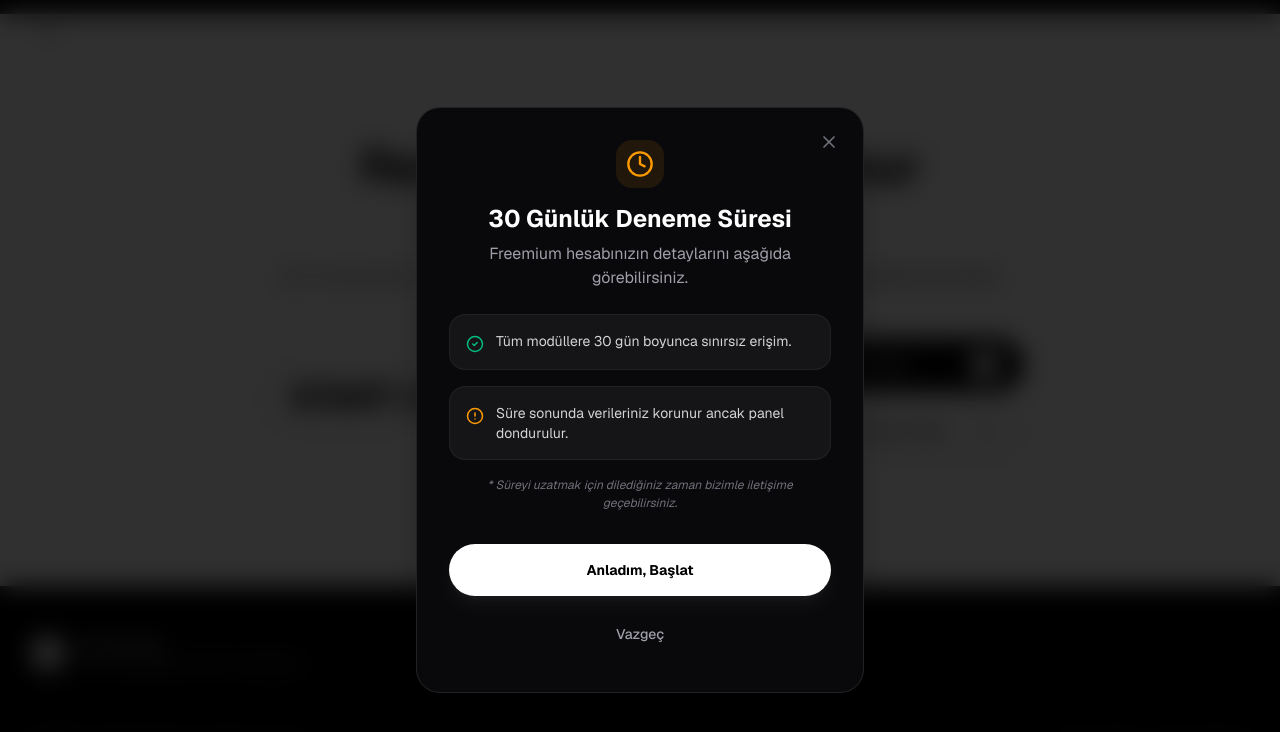
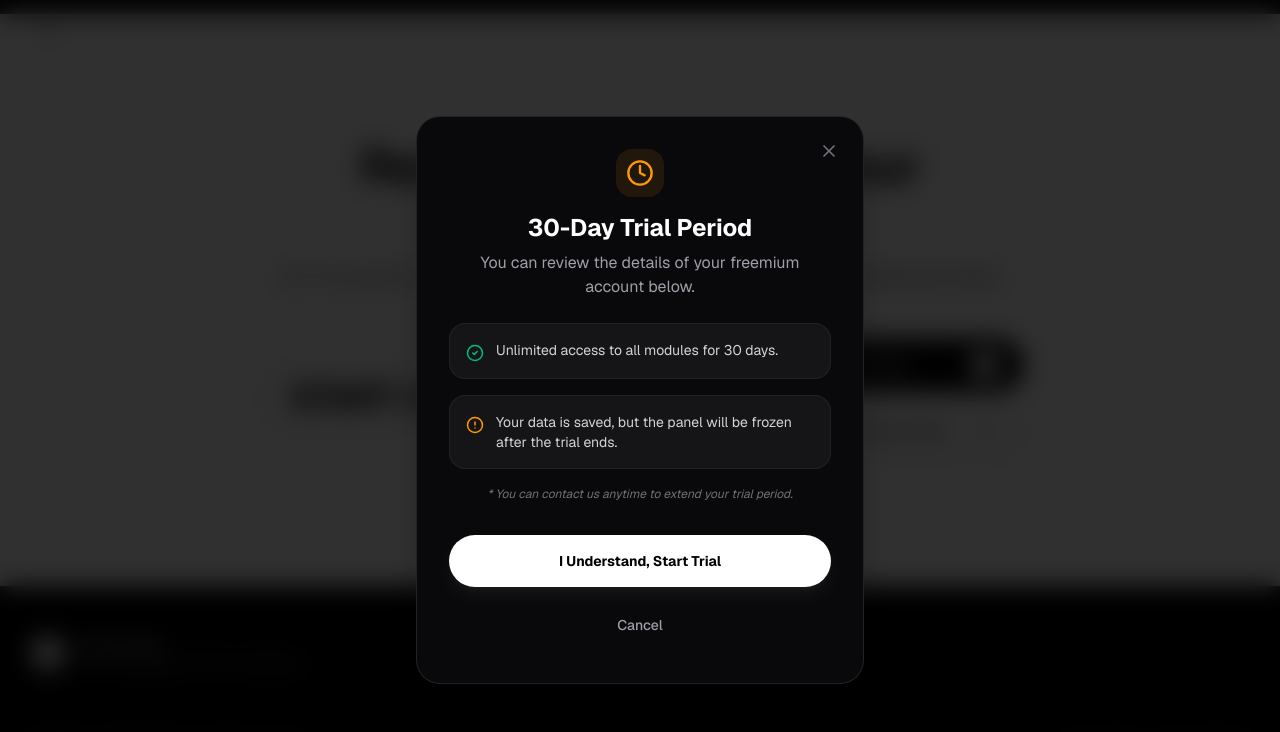
Before and after one commit to sertacguler/webPage, a Next.js app in the folder modules-hover-effect/: page / in a window 1280 px wide. Both pictures are taken after a click on the button "Try Freemium Now". Shown: the part 4772-5504 px from the top of the page. Built offline with nearby package versions, Linux system fonts and the light colour scheme.

Commit message:
tr to ingilizce

```diff
--- a/modules-hover-effect/components/freemium-modal.tsx
+++ b/modules-hover-effect/components/freemium-modal.tsx
@@ -14,7 +14,7 @@ const FreemiumModal: React.FC<FreemiumModalProps> = ({ isOpen, onClose, onConfir
     <div className="fixed inset-0 z-[100] flex items-center justify-center p-4 bg-black/80 backdrop-blur-md">
       <div className="relative w-full max-w-md rounded-3xl border border-white/10 bg-zinc-950 p-8 shadow-2xl transition-all animate-in fade-in zoom-in duration-300">
 
-        {/* Kapatma Butonu */}
+        {/* Close Button */}
         <button
           onClick={onClose}
           className="absolute right-6 top-6 text-zinc-500 hover:text-white transition-colors"
@@ -22,47 +22,47 @@ const FreemiumModal: React.FC<FreemiumModalProps> = ({ isOpen, onClose, onConfir
           <X size={20} />
         </button>
 
-        {/* Başlık ve İkon */}
+        {/* Title and Icon */}
         <div className="flex flex-col items-center text-center mb-6">
           <div className="mb-4 flex h-12 w-12 items-center justify-center rounded-2xl bg-amber-500/10 text-amber-500">
             <Clock size={28} />
           </div>
           <h3 className="text-2xl font-bold text-white leading-tight">
-            30 Günlük Deneme Süresi
+            30-Day Trial Period
           </h3>
           <p className="mt-2 text-zinc-400">
-            Freemium hesabınızın detaylarını aşağıda görebilirsiniz.
+            You can review the details of your freemium account below.
           </p>
         </div>
 
-        {/* Bilgilendirme Listesi */}
+        {/* Info List */}
         <div className="space-y-4 mb-8">
           <div className="flex items-start gap-3 rounded-xl bg-white/5 p-4 border border-white/5">
             <CheckCircle2 size={18} className="mt-1 text-emerald-500 shrink-0" />
-            <span className="text-sm text-zinc-300">Tüm modüllere 30 gün boyunca sınırsız erişim.</span>
+            <span className="text-sm text-zinc-300">Unlimited access to all modules for 30 days.</span>
           </div>
           <div className="flex items-start gap-3 rounded-xl bg-white/5 p-4 border border-white/5">
             <AlertCircle size={18} className="mt-1 text-amber-500 shrink-0" />
-            <span className="text-sm text-zinc-300">Süre sonunda verileriniz korunur ancak panel dondurulur.</span>
+            <span className="text-sm text-zinc-300">Your data is saved, but the panel will be frozen after the trial ends.</span>
           </div>
           <p className="text-[12px] text-zinc-500 text-center italic">
-            * Süreyi uzatmak için dilediğiniz zaman bizimle iletişime geçebilirsiniz.
+            * You can contact us anytime to extend your trial period.
           </p>
         </div>
 
-        {/* Aksiyon Butonları */}
+        {/* Action Buttons */}
         <div className="space-y-3">
           <button
             onClick={onConfirm}
             className="w-full py-4 rounded-full bg-white text-black font-bold text-sm hover:bg-zinc-200 transition-all active:scale-95 shadow-lg shadow-white/5"
           >
-            Anladım, Başlat
+            I Understand, Start Trial
           </button>
           <button
             onClick={onClose}
             className="w-full py-4 rounded-full bg-transparent text-zinc-400 font-medium text-sm hover:text-white transition-colors"
           >
-            Vazgeç
+            Cancel
           </button>
         </div>
       </div>
--- a/modules-hover-effect/components/hero-section.tsx
+++ b/modules-hover-effect/components/hero-section.tsx
@@ -11,7 +11,7 @@ export function HeroSection() {
   const [showPopover, setShowPopover] = useState(false)
   const [copied, setCopied] = useState(false)
 
-  // Demo Bilgileri
+  // Demo Credentials
   const demoEmail = "test@test.com"
   const demoPass = "test1234"
 
@@ -23,8 +23,8 @@ export function HeroSection() {
 
   const handleScroll = () => {
     window.scrollTo({
-      top: document.documentElement.scrollHeight, // Sayfanın tam boyu kadar aşağı in
-      behavior: "smooth" // Kayma efekti ver
+      top: document.documentElement.scrollHeight,
+      behavior: "smooth"
     });
   };
 
@@ -37,13 +37,6 @@ export function HeroSection() {
 
       <div className="relative mx-auto max-w-7xl px-4 sm:px-6 lg:px-8">
         <div className="text-center">
-          {/* Badge
-          <div className="mb-6 inline-flex items-center rounded-full border border-border bg-secondary/50 px-4 py-1.5">
-            <span className="text-xs font-medium text-muted-foreground">
-              Open Source Project
-            </span>
-          </div>*/}
-
           {/* Headline */}
           <h1 className="mx-auto max-w-4xl text-balance text-4xl font-bold tracking-tight text-foreground sm:text-5xl lg:text-6xl">
             {t("hero.title")}
@@ -57,8 +50,8 @@ export function HeroSection() {
           {/* CTAs */}
           <div className="mt-10 flex flex-col items-center justify-center gap-3 sm:flex-row">
             <div className="grid grid-cols-2 gap-4 items-start relative">
-              {/* 1x1: İlk Buton (Get Started) */}
-{/* --- TRY LIVE DEMO BUTONU VE POPOVER --- */}
+
+              {/* --- TRY LIVE DEMO BUTTON & POPOVER --- */}
               <div className="relative">
                 <button
                   onClick={() => setShowPopover(!showPopover)}
@@ -72,7 +65,7 @@ export function HeroSection() {
                   </div>
                 </button>
 
-                {/* Popover Kutusu */}
+                {/* Popover Box */}
                 {showPopover && (
                   <div className="absolute top-full mt-4 left-0 w-72 rounded-2xl border border-white/10 bg-zinc-950 p-5 shadow-2xl animate-in fade-in slide-in-from-top-2 z-[60] text-left">
                     <div className="flex items-center justify-between mb-3 text-zinc-400">
@@ -108,7 +101,7 @@ export function HeroSection() {
                     </div>
 
                     <p className="mt-4 text-[10px] leading-relaxed text-zinc-500 italic border-t border-white/5 pt-3">
-                      * Bu hesapla yapılan değişiklikler her saat başı sıfırlanır.
+                      * Changes made with this account are reset every hour.
                     </p>
 
                     <a
@@ -122,16 +115,13 @@ export function HeroSection() {
                 )}
               </div>
 
-              {/* 1x2 (Veya senin deyiminle 2x1): İkinci Buton (View Demo) */}
-              {/*<VideoModal videoId="f0Oppnxrb-Y"/>*/}
+              {/* View Demo Button with Spin Effect */}
               <div className="flex flex-col items-center">
-                {/* Dış Taşıyıcı: Overflow hidden ile dışarı taşan renkleri kesiyoruz */}
                 <div
                   className="relative flex h-12 items-center justify-center overflow-hidden rounded-full p-[2px]"
                   style={{ width: 'fit-content' }}
-                  onClick={handleScroll} // Butona tıklandığında sayfanın en altına kaydır
+                  onClick={handleScroll}
                 >
-                  {/* Hareket Eden Renkli Şerit (Yükleniyor Efekti) */}
                   <div
                     className="absolute inset-[-200%] animate-spin"
                     style={{
@@ -140,7 +130,6 @@ export function HeroSection() {
                     }}
                   />
 
-                  {/* İç Buton: Arka planı siyah yaparak orta kısmı kapatıyoruz */}
                   <button
                     className="relative z-10 flex h-full items-center justify-center rounded-full bg-black px-8 text-base font-medium text-white transition-colors hover:bg-zinc-900"
                   >
@@ -150,7 +139,6 @@ export function HeroSection() {
                 </div>
               </div>
 
-              {/* 2x1: Boş Hücre (Eğer span'in sadece sağda olmasını istiyorsan burayı boş bırakıyoruz) */}
               <div></div>
             </div>
           </div>
@@ -159,7 +147,6 @@ export function HeroSection() {
         {/* Dashboard Preview */}
         <div className="relative mt-16 sm:mt-24">
           <div className="relative mx-auto max-w-5xl">
-            {/* Browser frame */}
             <div className="overflow-hidden rounded-xl border border-border bg-card shadow-2xl">
               {/* Browser header */}
               <div className="flex items-center gap-2 border-b border-border bg-secondary/50 px-4 py-3">
@@ -184,7 +171,6 @@ export function HeroSection() {
               </div>
             </div>
 
-            {/* Decorative glow */}
             <div className="pointer-events-none absolute -inset-4 -z-10 rounded-xl bg-primary/10 blur-3xl" />
           </div>
         </div>
```
